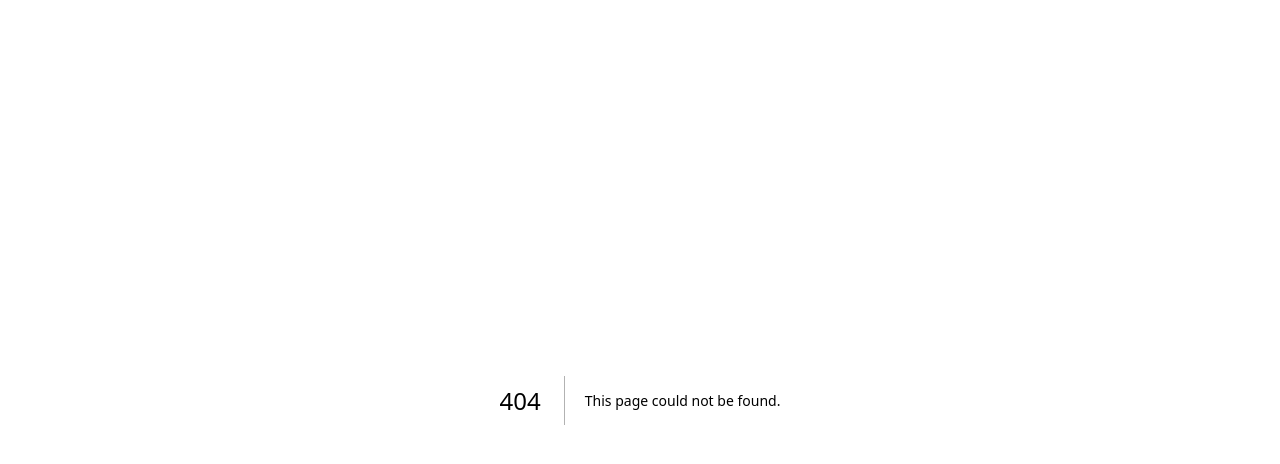
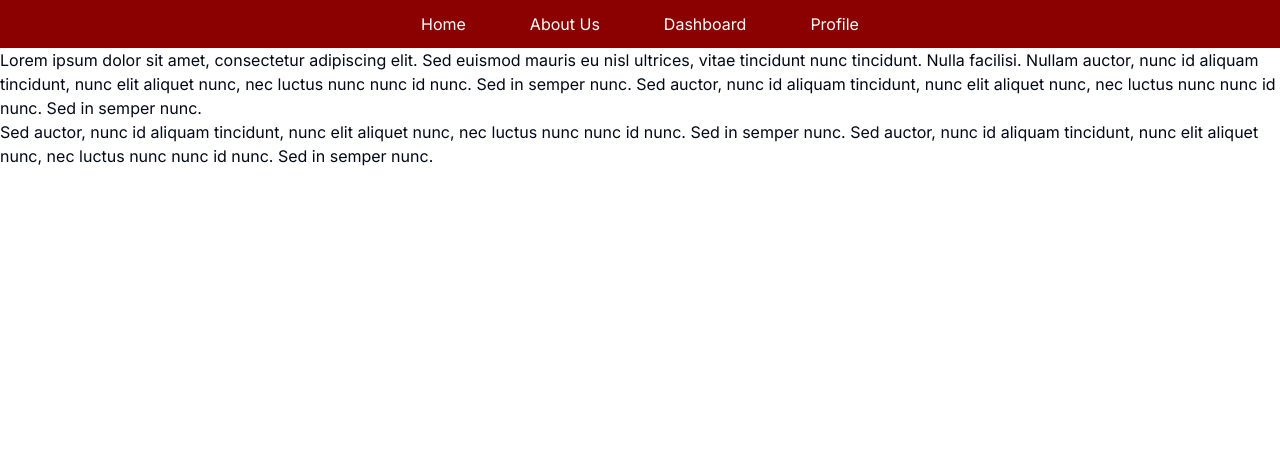
Before and after one commit to limrik/big-heart-bros, a Next.js app in the folder big-heart-bros/: page /org-dashboard in a window 1280 px wide. Before the commit this address had no page. Shown: the top 464 px of the page. Built offline with nearby package versions, Linux system fonts and the light colour scheme.

Commit message:
add navbar to all pages

```diff
--- a/big-heart-bros/src/app/about/page.tsx
+++ b/big-heart-bros/src/app/about/page.tsx
@@ -1,8 +1,10 @@
 import React from 'react';
+import Navbar from "../components/navbar";
 
 const About: React.FC = () => {
     return (
         <div>
+            <Navbar></Navbar>
             <h1>About Us</h1>
             <p>
                 Lorem ipsum dolor sit amet, consectetur adipiscing elit. Sed euismod
--- a/big-heart-bros/src/app/components/admin-dashboard/page.tsx
+++ b/big-heart-bros/src/app/admin-dashboard/page.tsx
@@ -1,8 +1,10 @@
 import React from 'react';
+import Navbar from "../components/navbar";
 
 const About: React.FC = () => {
     return (
         <div>
+            <Navbar></Navbar>
             <h1>Admin Dashboard</h1>
             <p>
                 Lorem ipsum dolor sit amet, consectetur adipiscing elit. Sed euismod
--- a/big-heart-bros/src/app/components/org-dashboard/page.tsx
+++ b/big-heart-bros/src/app/org-dashboard/page.tsx
@@ -1,9 +1,10 @@
 import React from 'react';
+import Navbar from "../components/navbar";
 
 const About: React.FC = () => {
     return (
         <div>
-            <h1>Org Dashboard</h1>
+            <Navbar></Navbar>
             <p>
                 Lorem ipsum dolor sit amet, consectetur adipiscing elit. Sed euismod
                 mauris eu nisl ultrices, vitae tincidunt nunc tincidunt. Nulla facilisi.
--- a/big-heart-bros/src/app/profile/page.tsx
+++ b/big-heart-bros/src/app/profile/page.tsx
@@ -1,8 +1,10 @@
 import React from 'react';
+import Navbar from "../components/navbar";
 
 const About: React.FC = () => {
     return (
         <div>
+            <Navbar></Navbar>
             <h1>Profile</h1>
             <p>
                 Lorem ipsum dolor sit amet, consectetur adipiscing elit. Sed euismod
--- a/big-heart-bros/src/app/user-dashboard/page.tsx
+++ b/big-heart-bros/src/app/user-dashboard/page.tsx
@@ -1,8 +1,10 @@
 import React from 'react';
+import Navbar from "../components/navbar";
 
 const About: React.FC = () => {
     return (
         <div>
+            <Navbar></Navbar>
             <h1>User Dashboard</h1>
             <p>
                 Lorem ipsum dolor sit amet, consectetur adipiscing elit. Sed euismod
```
